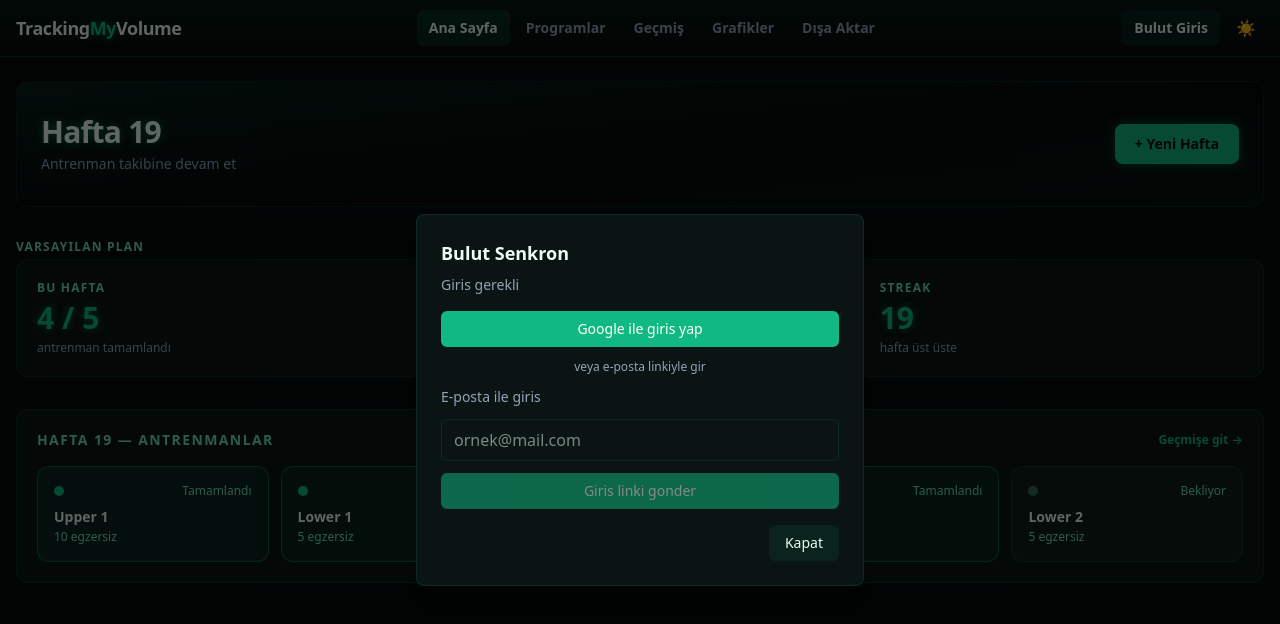
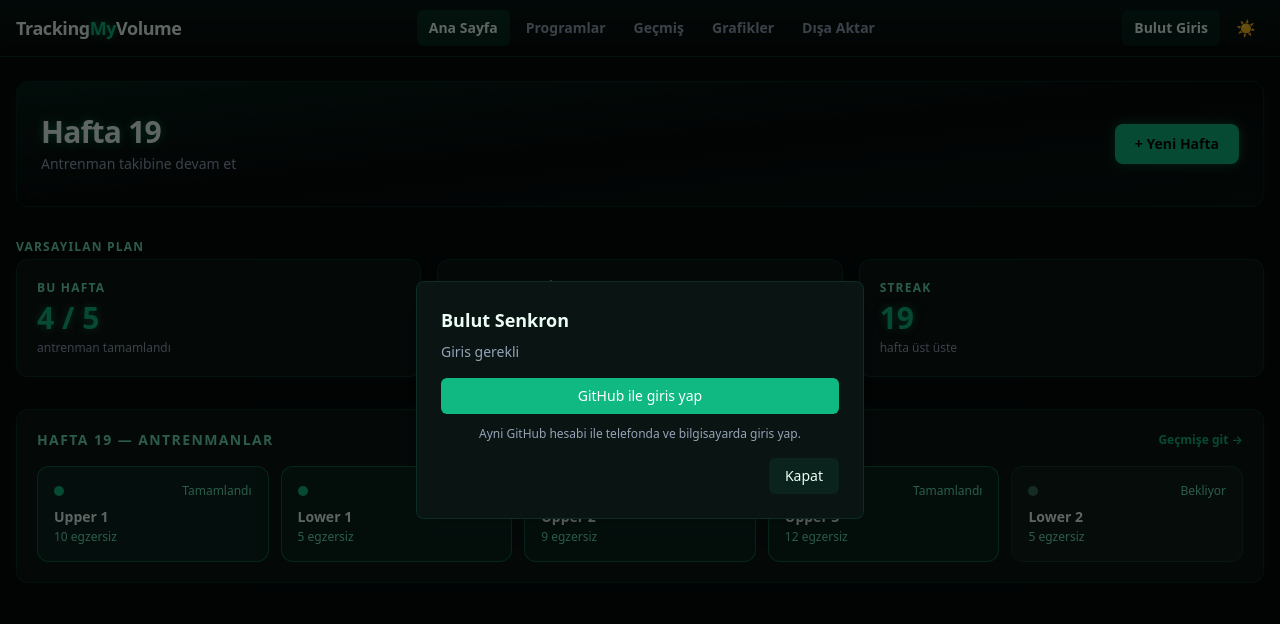
Before and after one commit to dogulusal/Tracking-My-Volume, a React (Vite) app: page / in a window 1280 px wide. Both pictures are taken after a click on the button "Bulut Giris". Shown: the top 624 px of the page. Built offline with nearby package versions, Linux system fonts and the light colour scheme; no server answers.

Commit message:
Switch cloud sign-in to GitHub

```diff
--- a/src/components/shared/CloudSyncModal.tsx
+++ b/src/components/shared/CloudSyncModal.tsx
@@ -7,11 +7,9 @@ interface CloudSyncModalProps {
 }
 
 export function CloudSyncModal({ isOpen, onClose }: CloudSyncModalProps) {
-  const { configured, userEmail, syncStatus, lastSyncedAt, authError, signInWithGoogle, signInWithEmail, signOut, refreshFromCloud } = useCloudSync();
-  const [email, setEmail] = useState('');
+  const { configured, userEmail, syncStatus, lastSyncedAt, authError, signInWithGithub, signOut, refreshFromCloud } = useCloudSync();
   const [feedback, setFeedback] = useState<string | null>(null);
-  const [isGoogleLoading, setIsGoogleLoading] = useState(false);
-  const [isSending, setIsSending] = useState(false);
+  const [isGithubLoading, setIsGithubLoading] = useState(false);
   const [isRefreshing, setIsRefreshing] = useState(false);
 
   const statusLabel = useMemo(() => {
@@ -26,21 +24,13 @@ export function CloudSyncModal({ isOpen, onClose }: CloudSyncModalProps) {
 
   if (!isOpen) return null;
 
-  const handleSendLink = async () => {
+  const handleGithubSignIn = async () => {
     setFeedback(null);
-    setIsSending(true);
-    const result = await signInWithEmail(email.trim());
-    setIsSending(false);
-    setFeedback(result.message);
-  };
-
-  const handleGoogleSignIn = async () => {
-    setFeedback(null);
-    setIsGoogleLoading(true);
-    const result = await signInWithGoogle();
+    setIsGithubLoading(true);
+    const result = await signInWithGithub();
     setFeedback(result.message);
     if (!result.ok) {
-      setIsGoogleLoading(false);
+      setIsGithubLoading(false);
     }
   };
 
@@ -70,30 +60,13 @@ export function CloudSyncModal({ isOpen, onClose }: CloudSyncModalProps) {
         {configured && !userEmail && (
           <div className="space-y-3 mb-4">
             <button
-              onClick={handleGoogleSignIn}
-              disabled={isGoogleLoading || isSending}
+              onClick={handleGithubSignIn}
+              disabled={isGithubLoading}
               className="w-full px-4 py-2 rounded-md bg-(--color-accent) hover:bg-(--color-accent-hover) disabled:opacity-50 text-white text-sm font-medium"
             >
-              {isGoogleLoading ? 'Yonlendiriliyor...' : 'Google ile giris yap'}
+              {isGithubLoading ? 'Yonlendiriliyor...' : 'GitHub ile giris yap'}
             </button>
-
-            <p className="text-xs text-(--color-text-secondary) text-center">veya e-posta linkiyle gir</p>
-
-            <label className="text-sm text-(--color-text-secondary) block">E-posta ile giris</label>
-            <input
-              type="email"
-              value={email}
-              onChange={e => setEmail(e.target.value)}
-              placeholder="ornek@mail.com"
-              className="w-full px-3 py-2 rounded-md border border-(--color-border) bg-(--color-bg-secondary) text-(--color-text-primary)"
-            />
-            <button
-              onClick={handleSendLink}
-              disabled={isSending || !email.trim()}
-              className="w-full px-4 py-2 rounded-md bg-(--color-accent) hover:bg-(--color-accent-hover) disabled:opacity-50 text-white text-sm font-medium"
-            >
-              {isSending ? 'Gonderiliyor...' : 'Giris linki gonder'}
-            </button>
+            <p className="text-xs text-(--color-text-secondary) text-center">Ayni GitHub hesabi ile telefonda ve bilgisayarda giris yap.</p>
           </div>
         )}
 
--- a/src/context/AppContext.tsx
+++ b/src/context/AppContext.tsx
@@ -23,8 +23,7 @@ export interface AppContextValue {
     syncStatus: CloudSyncStatus;
     lastSyncedAt: string | null;
     authError: string | null;
-    signInWithGoogle: () => Promise<{ ok: boolean; message: string }>;
-    signInWithEmail: (email: string) => Promise<{ ok: boolean; message: string }>;
+    signInWithGithub: () => Promise<{ ok: boolean; message: string }>;
     signOut: () => Promise<void>;
     refreshFromCloud: () => Promise<{ ok: boolean; message: string }>;
   };
@@ -375,14 +374,14 @@ export function AppProvider({ children }: { children: ReactNode }) {
     return () => clearTimeout(timer);
   }, [state, authLoading, user?.id]);
 
-  const signInWithGoogle = async (): Promise<{ ok: boolean; message: string }> => {
+  const signInWithGithub = async (): Promise<{ ok: boolean; message: string }> => {
     const client = supabase;
     if (!isSupabaseConfigured || !client) {
       return { ok: false, message: 'Supabase baglantisi henuz ayarlanmadi.' };
     }
 
     const { error } = await client.auth.signInWithOAuth({
-      provider: 'google',
+      provider: 'github',
       options: {
         redirectTo: window.location.href,
       },
@@ -390,36 +389,11 @@ export function AppProvider({ children }: { children: ReactNode }) {
 
     if (error) {
       setAuthError(error.message);
-      return { ok: false, message: `Google girisi baslatilamadi: ${error.message}` };
+      return { ok: false, message: `GitHub girisi baslatilamadi: ${error.message}` };
     }
 
     setAuthError(null);
-    return { ok: true, message: 'Google girisi icin yonlendiriliyorsun.' };
-  };
-
-  const signInWithEmail = async (email: string): Promise<{ ok: boolean; message: string }> => {
-    const client = supabase;
-    if (!isSupabaseConfigured || !client) {
-      return { ok: false, message: 'Supabase baglantisi henuz ayarlanmadi.' };
-    }
-    if (!email) {
-      return { ok: false, message: 'Lutfen gecerli bir e-posta gir.' };
-    }
-
-    const { error } = await client.auth.signInWithOtp({
-      email,
-      options: {
-        emailRedirectTo: window.location.href,
-      },
-    });
-
-    if (error) {
-      setAuthError(error.message);
-      return { ok: false, message: `Giris linki gonderilemedi: ${error.message}` };
-    }
-
-    setAuthError(null);
-    return { ok: true, message: 'Giris linki e-postana gonderildi.' };
+    return { ok: true, message: 'GitHub girisi icin yonlendiriliyorsun.' };
   };
 
   const signOut = async () => {
@@ -443,8 +417,7 @@ export function AppProvider({ children }: { children: ReactNode }) {
           syncStatus,
           lastSyncedAt,
           authError,
-          signInWithGoogle,
-          signInWithEmail,
+          signInWithGithub,
           signOut,
           refreshFromCloud: fetchCloudState,
         },
```
Also changed, not shown: 1 other file (tests, documents, lock files or other folders).
